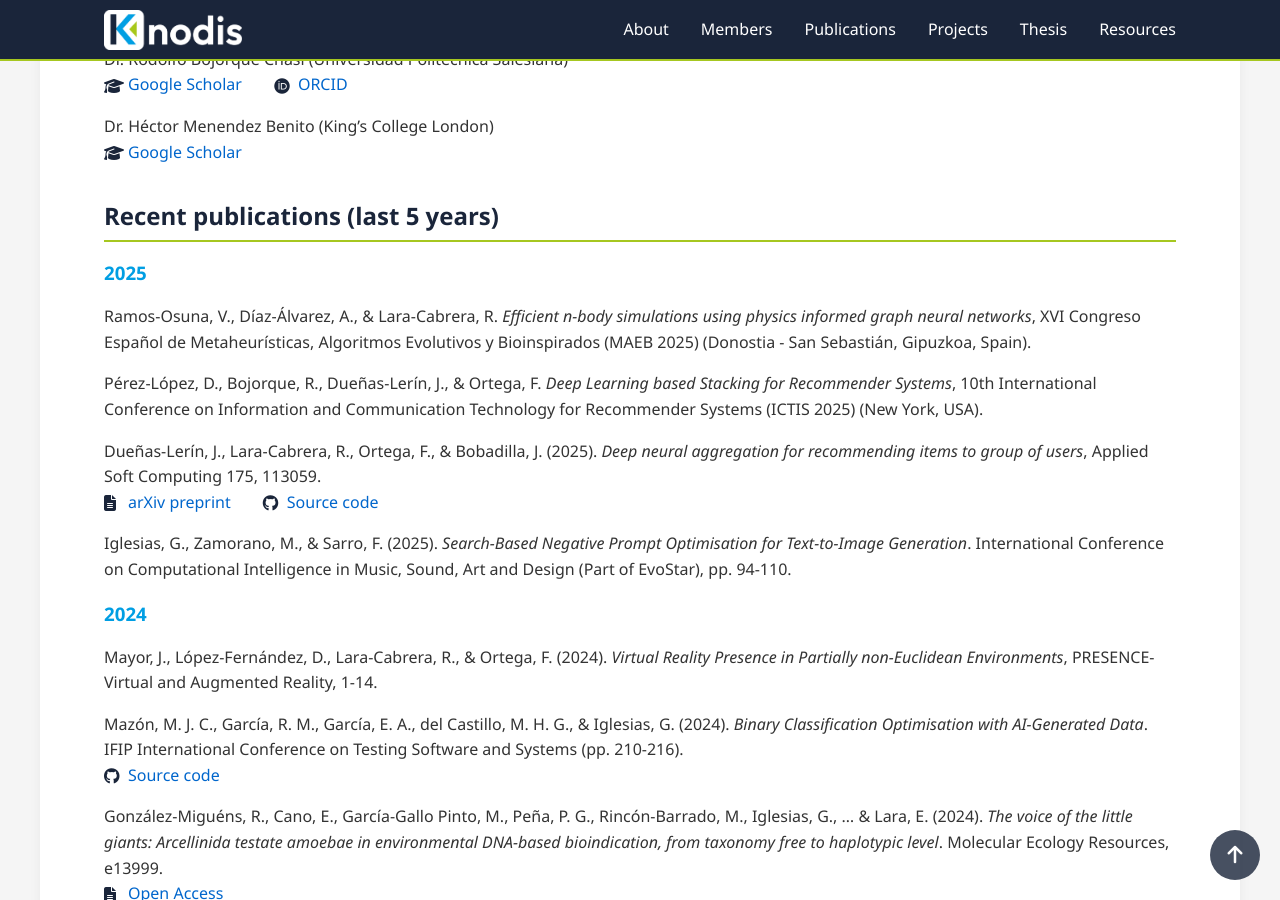
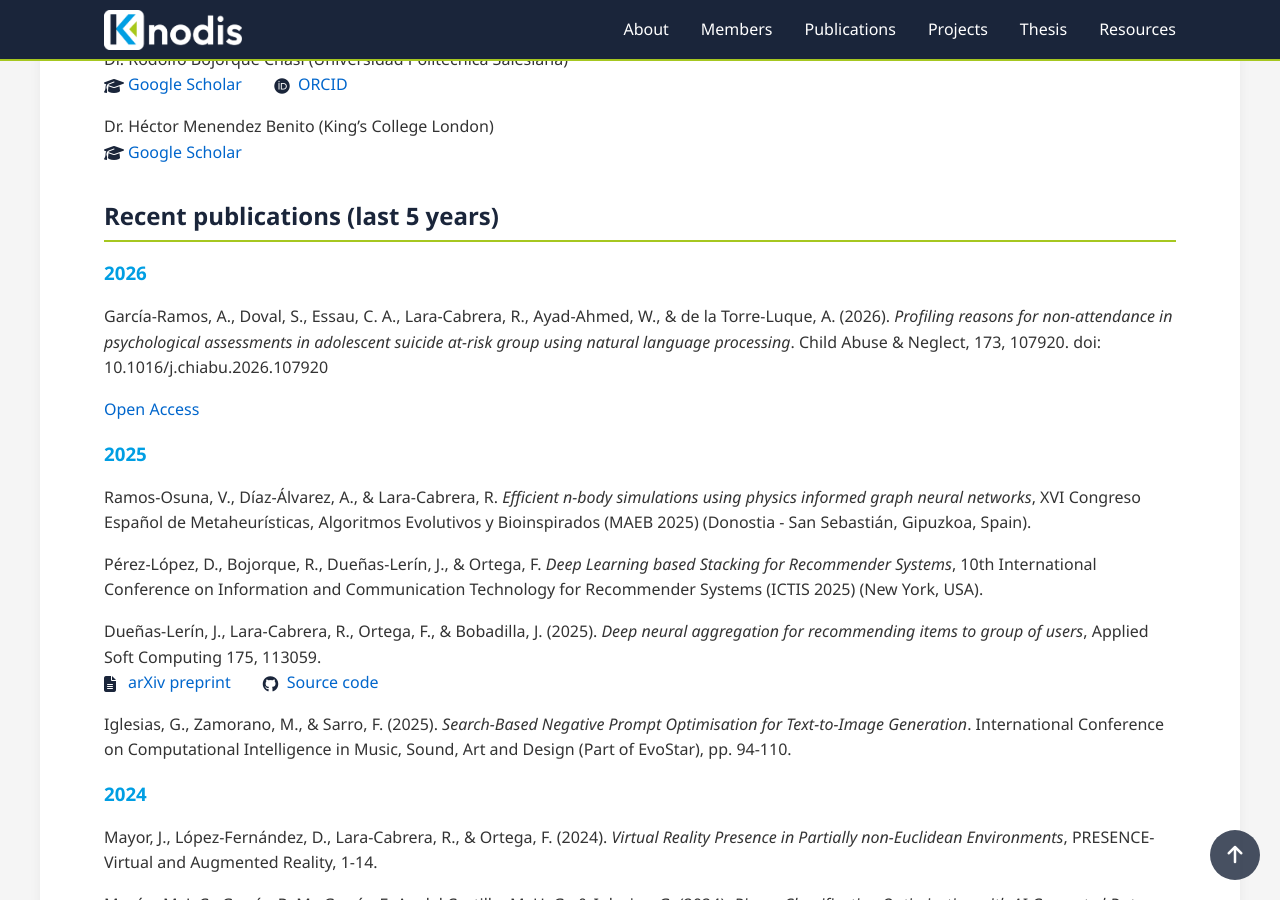
Before and after one commit to KNODIS-Research-Group/knodis-research-group.github.io, a Jekyll site: the page built from index.md, in a window 1280 px wide and 900 px high, scrolled down 2020 px. Built offline with Jekyll 4.4.1, drawn with Linux system fonts in a browser that asks for light colours.

Commit message:
Añado publicación y pongo la web del proyecto ALENTAR-J-CM

```diff
--- a/index.md
+++ b/index.md
@@ -69,6 +69,10 @@ Through this blend of cutting-edge research, innovation in teaching, and industr
 
 ## Recent publications (last 5 years)
 
+### 2026
+García-Ramos, A., Doval, S., Essau, C. A., Lara-Cabrera, R., Ayad-Ahmed, W., & de la Torre-Luque, A. (2026). *Profiling reasons for non-attendance in psychological assessments in adolescent suicide at-risk group using natural language processing*. Child Abuse & Neglect, 173, 107920. doi: 10.1016/j.chiabu.2026.107920
+  - [Open Access](https://www.sciencedirect.com/science/article/pii/S0145213426000396)
+
 ### 2025
 - Ramos-Osuna, V., Díaz-Álvarez, A., & Lara-Cabrera, R. *Efficient n-body simulations using physics informed graph neural networks*, XVI Congreso Español de Metaheurísticas, Algoritmos Evolutivos y Bioinspirados (MAEB 2025) (Donostia - San Sebastián, Gipuzkoa, Spain).
 - Pérez-López, D., Bojorque, R., Dueñas-Lerín, J., & Ortega, F. *Deep Learning based Stacking for Recommender Systems*, 10th International Conference on Information and Communication Technology for Recommender Systems (ICTIS 2025) (New York, USA).
```
Also changed, not shown: other parts of index.md (+1 -1 lines).
